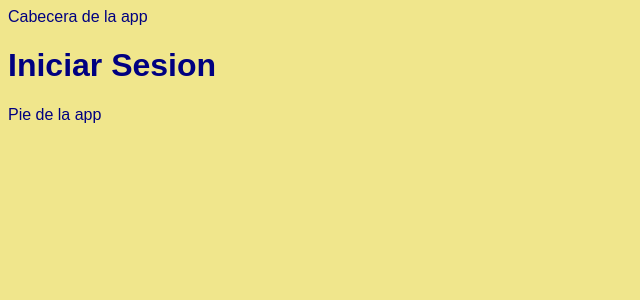
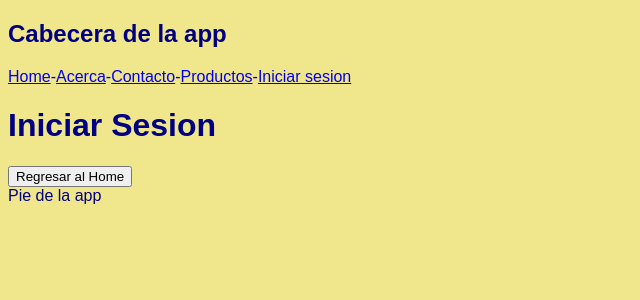
Before and after one commit to Condebasura/usandoNext, a Next.js app: page /login in a window 1280 px wide. Shown: the top 300 px of the page, without its empty margins (0-640 px from the left). Built offline with nearby package versions, Linux system fonts and the light colour scheme.

Commit message:
Practica y aprendizaje(redireccionamiento)

```diff
--- a/src/app/(Cuenta)/login/page.tsx
+++ b/src/app/(Cuenta)/login/page.tsx
@@ -1,3 +1,19 @@
+"use client";
+// use client es para identificar que es del lado del cliente
+import { useRouter } from "next/navigation";
+
 export default function Login(){
-    return <h1>Iniciar Sesion</h1>;
+    // useRouter maneja la redireccion entre las rutas
+const ruter = useRouter();
+const handleClick = () =>{
+    ruter.push("/")
+    }
+    return(
+        <>
+        <h1>Iniciar Sesion</h1>
+        <button onClick={handleClick}>Regresar al Home</button>
+
+        </>
+    )
+
 }
--- a/src/app/contacto/page.tsx
+++ b/src/app/contacto/page.tsx
@@ -5,5 +5,8 @@ export const metadata = {
   }
 
 export default function Contacto (){
-    return <h1>Contacto</h1>
+ return<h1>Contacto</h1>
+
+
+
 }
--- a/src/app/layout.tsx
+++ b/src/app/layout.tsx
@@ -1,5 +1,6 @@
 import "./global.css";
 import { Metadata } from "next";
+import Link from "next/link";
 /*export const metadata = {
   title: 'Next.js',
   description: 'Generated by Next.js',
@@ -18,11 +19,27 @@ export default function RootLayout({
   children,
 }: {
   children: React.ReactNode
-}) {
+}) {     // Link reemplaza las etiquetas <a> en el html, en el navegador se ven como <a>
   return (
     <html lang="es">
       <body>
-        <header>Cabecera de la app</header>
+        <header>
+          <h2>
+            Cabecera de la app
+            </h2>
+            <nav>
+
+              <Link href="/">Home</Link>
+              -
+              <Link href="/acerca">Acerca</Link>
+              -
+              <Link href="/contacto">Contacto</Link>
+              -
+              <Link href="/productos">Productos</Link>
+              -
+              <Link href="/login">Iniciar sesion</Link>
+            </nav>
+          </header>
 
         <main>
           {children}
```
